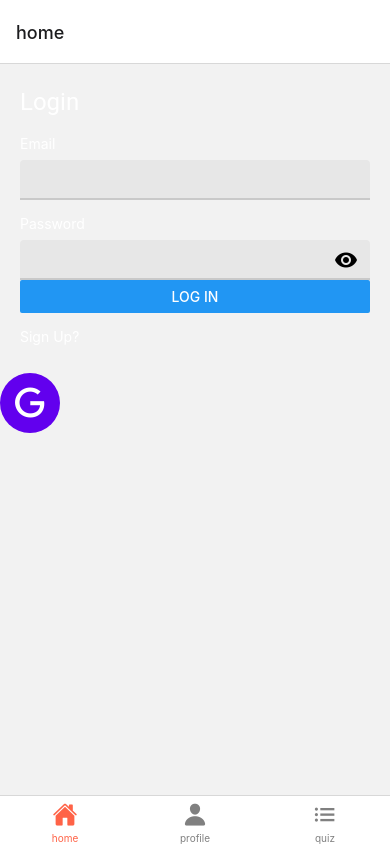
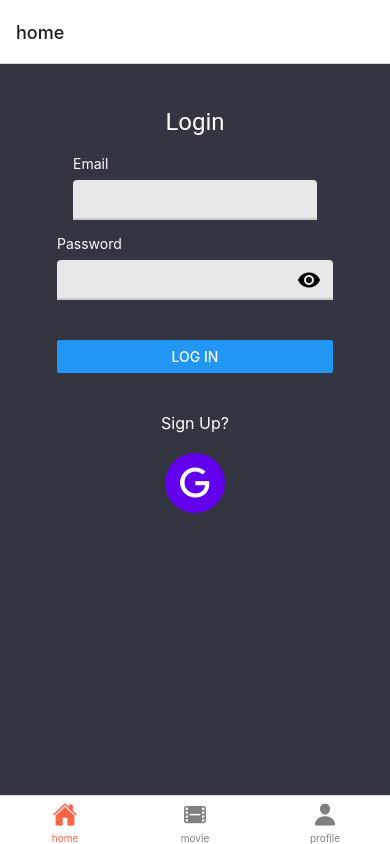
Before and after one commit to esther615kim/film-geek-app, a React Native app: screen /home in a window 390 px wide. Built offline with nearby package versions, Linux system fonts and the light colour scheme.

Commit message:
style: LoginPage

```diff
--- a/App.js
+++ b/App.js
@@ -5,7 +5,7 @@ import Constants from "expo-constants";
 import { Card } from "react-native-paper";
 import SignUpPage from "./src/pages/SignUpPage";
 import LoginPage from "./src/pages/LoginPage";
-import MyTabs from "./src/BottomNavigator";
+import MyTabs from "./src/components/BottomNavigator";
 
 export default function App() {
   return (
@@ -14,12 +14,3 @@ export default function App() {
     </NavigationContainer>
   );
 }
-
-const styles = StyleSheet.create({
-  container: {
-    flex: 1,
-    alignItems: "center",
-    // paddingTop: Constants.statusBarHeight,
-    backgroundColor: "#333540",
-  },
-});
--- a/src/BottomNavigator.jsx
+++ b/src/components/BottomNavigator.jsx
@@ -1,10 +1,12 @@
 import { Text, View } from "react-native";
 import { NavigationContainer } from "@react-navigation/native";
 import { createBottomTabNavigator } from "@react-navigation/bottom-tabs";
-import LoginPage from "./pages/LoginPage";
-import ProfilePage from "./pages/ProfilePage";
-import MultipleChoice from "./components/Quizzes/MultipleChoice";
+
 import Ionicons from "react-native-vector-icons/Ionicons";
+import SingleMoviePage from './../pages/SingleMoviePage';
+import HomePage from './../pages/HomePage';
+import LoginPage from './../pages/LoginPage';
+import ProfilePage from './../pages/ProfilePage';
 
 function SettingsScreen() {
   return (
@@ -29,6 +31,8 @@ export default function MyTabs() {
             iconName = "person";
           } else if (route.name === "quiz") {
             iconName = "list";
+          }else if (route.name === "movie") {
+            iconName = "film";
           }
 
           // You can return any component that you like here!
@@ -38,9 +42,10 @@ export default function MyTabs() {
         tabBarInactiveTintColor: "grey",
       })}
     >
-      <Tab.Screen name="home" component={LoginPage} />
+       <Tab.Screen name="home" component={LoginPage} />
+      <Tab.Screen name="movie" component={SingleMoviePage} />
       <Tab.Screen name="profile" component={ProfilePage} />
-      <Tab.Screen name="quiz" component={MultipleChoice} />
+      {/* <Tab.Screen name="quiz" component={MultipleChoice} /> */}
     </Tab.Navigator>
   );
 }
--- /dev/null
+++ b/src/pages/HomePage.jsx
@@ -0,0 +1,9 @@
+import React from 'react'
+
+const HomePage = () => {
+  return (
+    <div>HomePage</div>
+  )
+}
+
+export default HomePage
--- a/src/pages/LoginPage.jsx
+++ b/src/pages/LoginPage.jsx
@@ -33,7 +33,7 @@ export default function LoginPage() {
   };
   return (
     <>
-      <View style={{ padding: 20 }}>
+      <View style={styles.container}>
         <Headline style={{ color: "#fff" }}>Login</Headline>
         <View>
           <Text style={styles.label}>Email</Text>
@@ -49,7 +49,7 @@ export default function LoginPage() {
         <View>
           <Text style={styles.label}>Password</Text>
           <TextInput
-            style={styles.input}
+            style={styles.password}
             value={password}
             secureTextEntry
             right={<TextInput.Icon name="eye" />}
@@ -58,17 +58,24 @@ export default function LoginPage() {
             }}
           ></TextInput>
 
-          <Button style={styles.button} title="Log In" onPress={handleSubmit} />
+          <Button title="Log In" onPress={handleSubmit} />
         </View>
-
-        <Text style={styles.label}>Sign Up?</Text>
+        {/* navigate to Signup */}
+        <Text style={styles.signup}>Sign Up?</Text>
+        <GAuth />
       </View>
-      <GAuth />
     </>
   );
 }
 
 const styles = StyleSheet.create({
+  container: {
+    padding: 40,
+    flex: 1,
+    alignItems: "center",
+    // paddingTop: Constants.statusBarHeight,
+    backgroundColor: "#333540",
+  },
   title: {
     fontSize: 20,
     fontWeight: "500",
@@ -83,18 +90,21 @@ const styles = StyleSheet.create({
     color: "#fff",
     paddingTop: 15,
   },
+  signup: {
+    textAlign:"center",
+    fontSize:16,
+    color: "#fff",
+    padding:40,
+    paddingBottom:20
+  },
   input: {
-    width: "100%",
+    minWidth: 240,
     height: 40,
   },
   password: {
     width: "100%",
     height: 40,
-    marginTop: 20,
+    marginBottom:40
   },
 
-  button: {
-    width: "100%",
-    height: 40,
-  },
 });
--- /dev/null
+++ b/src/pages/SingleMoviePage.jsx
@@ -0,0 +1,19 @@
+
+import * as React from 'react';
+import { Text, View } from "react-native";
+import { Card, Title, Paragraph } from 'react-native-paper';
+
+
+const SingleMoviePage = () => (
+    <View>
+  <Card>
+    <Card.Cover source={{ uri: 'https://encrypted-tbn0.gstatic.com/images?q=tbn:ANd9GcQLfNHHohDH0H_3vWEP7OaB9J2qYbV3gwDEhT02FW87yJBhqZhZMPH4szOadffdEGoB8R4&usqp=CAU' }} />
+    <Card.Content>
+      <Title>The Batman</Title>
+      <Paragraph>When the Riddler, a sadistic serial killer, begins murdering key political figures in Gotham, Batman is forced to investigate the city's hidden corruption and question his family's involvement.</Paragraph>
+    </Card.Content>
+  </Card>
+  </View>
+);
+
+export default SingleMoviePage;
```
Also changed, not shown: 2 other files (tests, documents, lock files or other folders).
